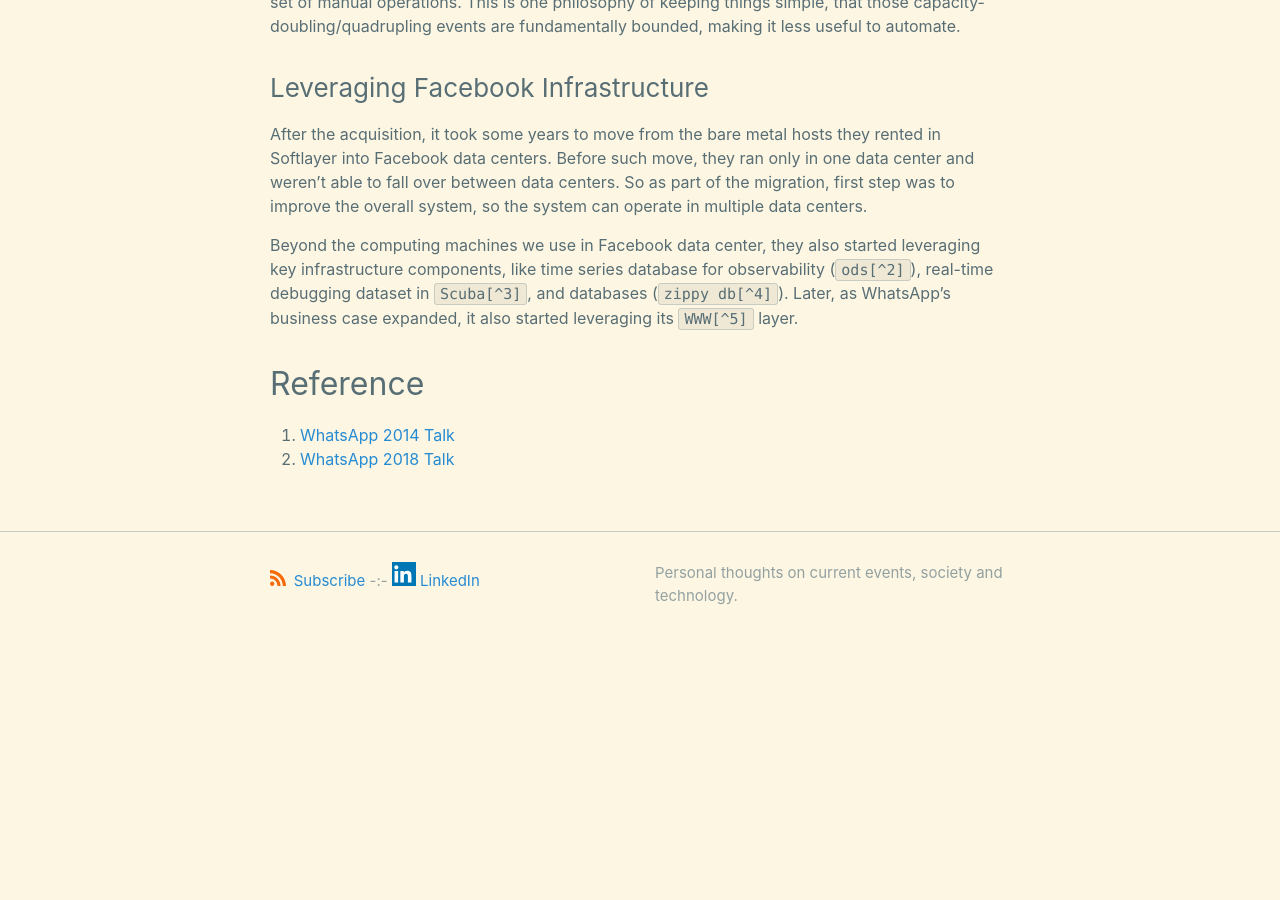
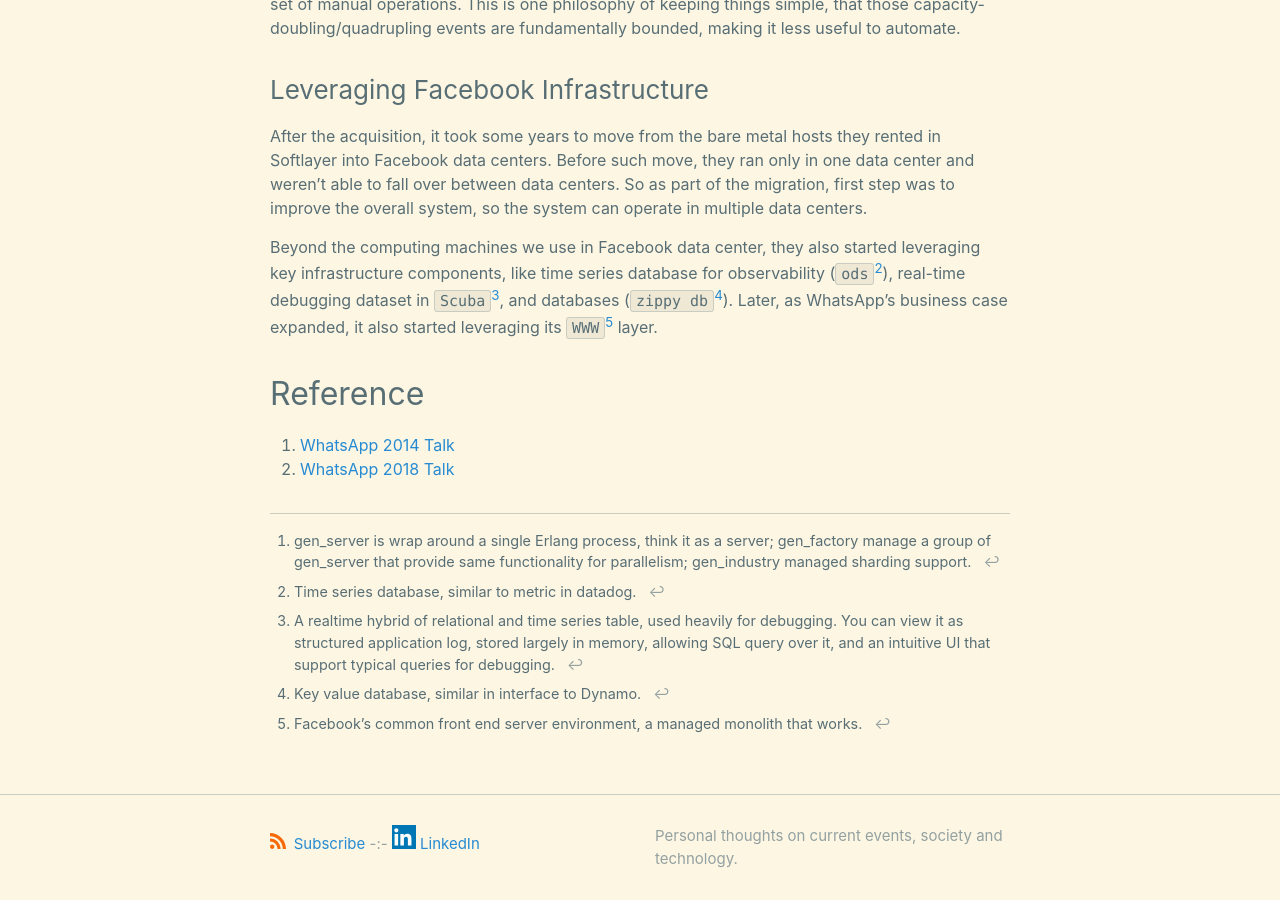
Before and after one commit to xianxu/xianxu.github.io, a Jekyll site: the page built from _posts/2025-09-13-whatsapp-architecture.markdown, in a window 1280 px wide and 900 px high, scrolled down 2632 px. Built offline with Jekyll 4.4.1, drawn with Linux system fonts in a browser that asks for light colours; comment, search, counter and statistics services are not loaded; before the commit the page ends 3299 px from its top, so only the background shows below that; some of the changed text lies outside the part shown.

Commit message:
footnote

```diff
--- a/_config.yml
+++ b/_config.yml
@@ -47,8 +47,11 @@
 
 markdown: kramdown
 kramdown:
+  parse_block_html: true
+  parse_span_html: true
   footnote_nr: 1
   footnote_backlink: "&#8617;&#xfe0e;"
+  enable_coderay: false
 
 # Exclude from processing.
 # The following items will not be processed, by default.
--- a/_posts/2025-09-13-whatsapp-architecture.markdown
+++ b/_posts/2025-09-13-whatsapp-architecture.markdown
@@ -32,7 +32,7 @@
 
 ### Parallelism
 
-At the base level, you have an Erlang process, organized in `gen_server[^1]`. `gen_factory` is used to manage a group of worker `gen_server`, and `gen_industry` is used to manage shards of many `gen_factory` handling some entity, with sharding mapping as part of static cluster configuration. So in this setup, given the identity of an entity, you can easily find which early process handles it, inspect if that portion of the system is having any problems, including inspecting its current state, from any connected Erlang node.
+At the base level, you have an Erlang process, organized in `gen_server`[^1]. `gen_factory` is used to manage a group of worker `gen_server`, and `gen_industry` is used to manage shards of many `gen_factory` handling some entity, with sharding mapping as part of static cluster configuration. So in this setup, given the identity of an entity, you can easily find which early process handles it, inspect if that portion of the system is having any problems, including inspecting its current state, from any connected Erlang node.
 
 Typical stateful services (services fronting a database) are managed by `gen_industry`, stateless services often by it, just for uniformity, not for necessity, as it’s easy to operate. The chat routing layer (`chatd`) has its own routing layer. Due to the location transparency of Erlang, those “service discovery” mechanisms are extremely simple: they are just some state stored somewhere on the computing mesh. Accessing the servicing routing information is not that different from accessing any piece of data.
 
@@ -44,7 +44,7 @@
 
 After the acquisition, it took some years to move from the bare metal hosts they rented in Softlayer into Facebook data centers. Before such move, they ran only in one data center and weren’t able to fall over between data centers. So as part of the migration, first step was to improve the overall system, so the system can operate in multiple data centers.
 
-Beyond the computing machines we use in Facebook data center, they also started leveraging key infrastructure components, like time series database for observability (`ods[^2]`), real-time debugging dataset in `Scuba[^3]`, and databases (`zippy db[^4]`). Later, as WhatsApp’s business case expanded, it also started leveraging its `WWW[^5]` layer.
+Beyond the computing machines we use in Facebook data center, they also started leveraging key infrastructure components, like time series database for observability (`ods`[^2]), real-time debugging dataset in `Scuba`[^3], and databases (`zippy db`[^4]). Later, as WhatsApp's business case expanded, it also started leveraging its `WWW`[^5] layer.
 
 ## Reference
 
```
